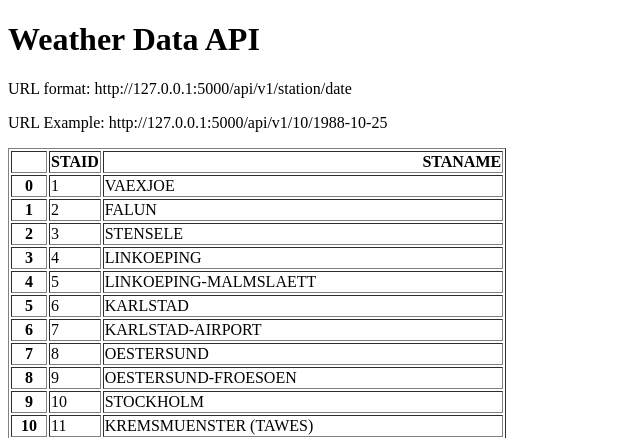
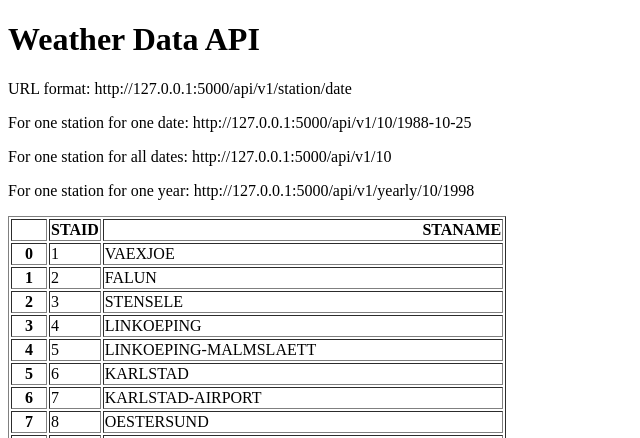
Before and after one commit to Molotovsefyu49/your-weather-api, a Flask app: page / in a window 1280 px wide. Shown: the top 438 px of the page, without its empty margins (0-640 px from the left). Run offline with Flask 2, Linux system fonts and the light colour scheme.

Commit message:
add url endpoints for yearly and all data

```diff
--- a/main.py
+++ b/main.py
@@ -20,5 +20,22 @@ def about(station, date):
             "temperature": temperature}
 
 
+@app.route("/api/v1/<station>")
+def all_data(station):
+    filename = "data-small/TG_STAID" + str(station).zfill(6) + ".txt"
+    df = pd.read_csv(filename, skiprows=20, parse_dates=["    DATE"])
+    result = df.to_dict(orient="record")
+    return result
+
+
+@app.route("/api/v1/yearly/<station>/<year>")
+def yearly(station, year):
+    filename = "data-small/TG_STAID" + str(station).zfill(6) + ".txt"
+    df = pd.read_csv(filename, skiprows=20)
+    df["    DATE"] = df["    DATE"].astype(str)
+    result = df[df["    DATE"].str.startswith(str(year))].to_dict(orient="record")
+    return result
+
+
 if __name__ == "__main__":
     app.run(debug=True)
--- a/templates/home.html
+++ b/templates/home.html
@@ -7,7 +7,9 @@
 <body>
 <h1>Weather Data API</h1>
 <p> URL format: http://127.0.0.1:5000/api/v1/station/date</p>
-<p>URL Example: http://127.0.0.1:5000/api/v1/10/1988-10-25</p>
+<p>For one station for one date: http://127.0.0.1:5000/api/v1/10/1988-10-25</p>
+<p>For one station for all dates: http://127.0.0.1:5000/api/v1/10</p>
+<p>For one station for one year: http://127.0.0.1:5000/api/v1/yearly/10/1998</p>
 <p>{{data|safe}}</p>
 </body>
 </html>
```
